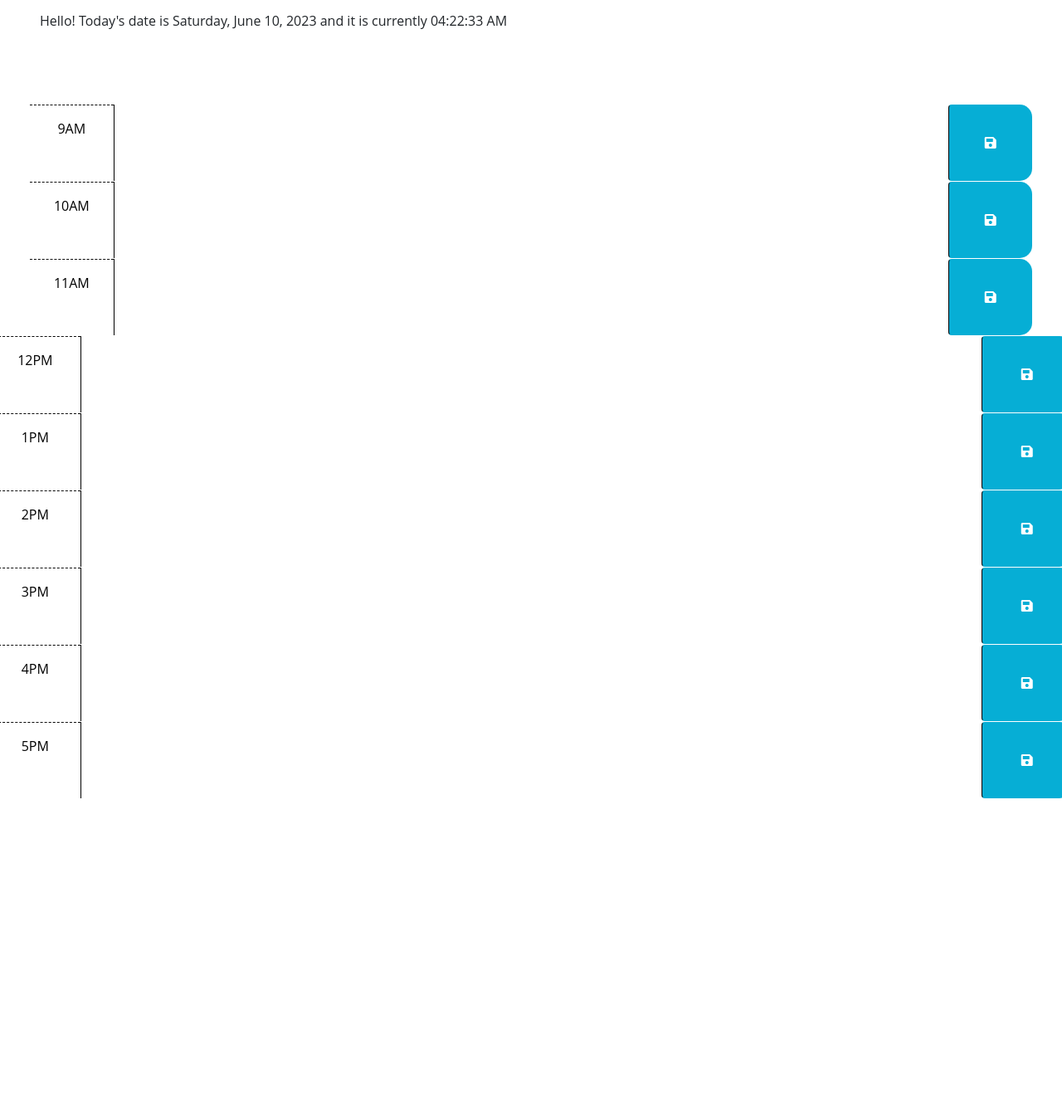
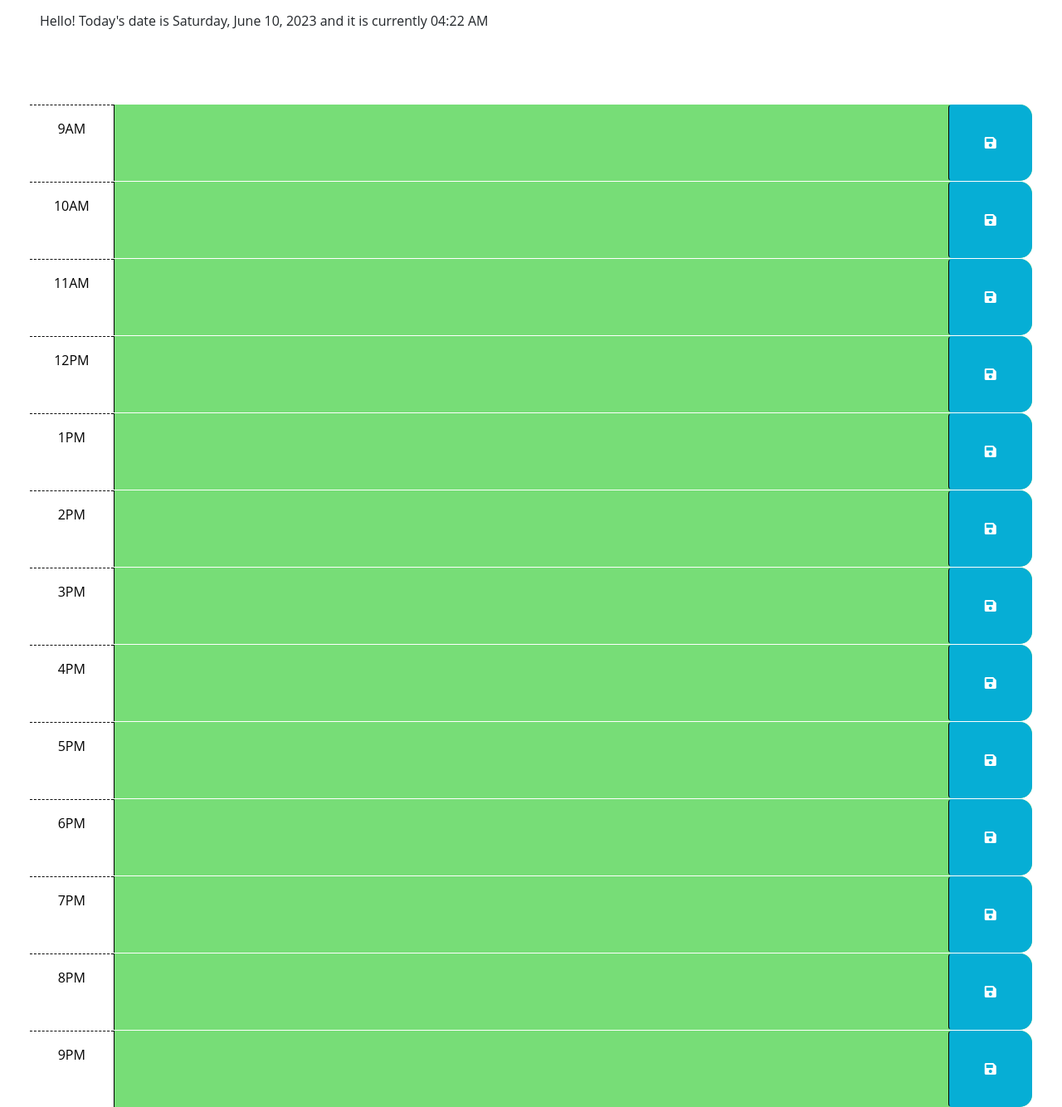
Before and after one commit to esanchez8k/challenge05-TPAPIs, a plain HTML site: page Develop/index.html in a window 1280 px wide. Shown: the part 166-1500 px from the top of the page at 83% size. Before the commit the page ends 1128 px from the top, so only its background shows below. Drawn offline with nearby package versions, Linux system fonts and the light colour scheme.

Commit message:
added functions to script.js file -- will deploy website

```diff
--- a/Develop/assets/script.js
+++ b/Develop/assets/script.js
@@ -1,33 +1,90 @@
 // Wrap all code that interacts with the DOM in a call to jQuery to ensure that
 // the code isn't run until the browser has finished rendering all the elements
 // in the html.
+
+const thelocale = {};
+  dayjs.locale(thelocale);
+
 $(function () {
+
+  //obtain the current hour
+  const currentHour = dayjs().format('H');
+
+
   // TODO: Add a listener for click events on the save button. This code should
   // use the id in the containing time-block as a key to save the user input in
   // local storage. HINT: What does `this` reference in the click listener
   // function? How can DOM traversal be used to get the "hour-x" id of the
   // time-block containing the button that was clicked? How might the id be
   // useful when saving the description in local storage?
-  //
+
+    function saveInput() {
+      $('.saveBtn').on('click', function() {
+        var timeBlock = $(this).parent().attr("id");
+        // Get the user input from the input field in the same time-block
+        var userInput = $(this).siblings(".description").val();
+        // Save the user input in local storage using the time-block id as the key
+        localStorage.setItem(timeBlock, userInput);
+      });
+    }
+
+    saveInput();
   // TODO: Add code to apply the past, present, or future class to each time
   // block by comparing the id to the current hour. HINTS: How can the id
   // attribute of each time-block be used to conditionally add or remove the
   // past, present, and future classes? How can Day.js be used to get the
   // current hour in 24-hour time?
-  //
+
+  function colorChange() {
+    $('.row time-block').each(function() {
+      const timeBlockHour = parseInt(this.id);
+      if (timeBlockHour < currentHour) {
+        $(this).removeClass("row time-block").addClass("past");
+      } else if (timeBlockHour === currentHour) {
+        $(this).removeClass("row time-block").addClass("present");
+      } else {
+        $(this).removeClass("row time-block").addClass("future");
+      }
+    });
+  }
+
+  function colorUpdate() {
+    $('.time-block').each(function() {
+      const timeblockHour = parseInt(this.id);
+      if (timeblockHour == currentHour) {
+        $(this).removeClass('past future').addClass('present');
+      } else if (timeblockHour < currentHour) {
+        $(this).removeClass('future present').addClass('past');
+      } else {
+        $(this).removeClass('past present').addClass('future');
+      }
+    });
+  }
+
+  colorChange();
+  colorUpdate();
+
   // TODO: Add code to get any user input that was saved in localStorage and set
   // the values of the corresponding textarea elements. HINT: How can the id
   // attribute of each time-block be used to do this?
-  //
+    $('.time-block').each(function() {
+        var timeBlockId = $(this).attr("id");
+        var savedInput = localStorage.getItem(timeBlockId);
+
+        // Set the value of the textarea based on the saved description
+        $(this).find(".description").val(savedInput);
+    });
+
   // TODO: Add code to display the current date in the header of the page.
   function updateTime() {
-    const dateElement = $('#date');
-    const timeElement = $('#time');
+    const dateEl = $('#date');
+    const timeEl = $('#time');
     const currentDate = dayjs().format('dddd, MMMM D, YYYY');
-    const currentTime = dayjs().format('hh:mm:ss A');
-    dateElement.text(currentDate);
-    timeElement.text(currentTime);
+    const currentTime = dayjs().format('hh:mm A');
+    dateEl.text(currentDate);
+    timeEl.text(currentTime);
   }
 
-  setInterval(updateTime, 1000);
+
+  setInterval(updateTime, 100);
 });
--- a/Develop/index.html
+++ b/Develop/index.html
@@ -42,7 +42,7 @@
         in the finished product. Remember to delete this comment once the
         code is implemented.
         -->
-      <div id="hour-9" class="row time-block">
+      <div id="09" class="row time-block">
         <div class="col-2 col-md-1 hour text-center py-3">9AM</div>
         <textarea class="col-8 col-md-10 description" rows="3"> </textarea>
         <button class="btn saveBtn col-2 col-md-1" aria-label="save">
@@ -50,7 +50,7 @@
         </button>
       </div>
 
-      <div id="hour-10" class="row time-block">
+      <div id="10" class="row time-block">
         <div class="col-2 col-md-1 hour text-center py-3">10AM</div>
         <textarea class="col-8 col-md-10 description" rows="3"> </textarea>
         <button class="btn saveBtn col-2 col-md-1" aria-label="save">
@@ -58,16 +58,16 @@
         </button>
       </div>
 
-      <div id="hour-11" class="row time-block">
+      <div id="11" class="row time-block">
         <div class="col-2 col-md-1 hour text-center py-3">11AM</div>
         <textarea class="col-8 col-md-10 description" rows="3"> </textarea>
         <button class="btn saveBtn col-2 col-md-1" aria-label="save">
           <i class="fas fa-save" aria-hidden="true"></i>
         </button>
       </div>
-    </div>
 
-      <div id="hour-13" class="row time-block">
+
+      <div id="13" class="row time-block">
         <div class="col-2 col-md-1 hour text-center py-3">12PM</div>
         <textarea class="col-8 col-md-10 description" rows="3"> </textarea>
         <button class="btn saveBtn col-2 col-md-1" aria-label="save">
@@ -75,7 +75,7 @@
         </button>
       </div>
 
-      <div id="hour-14" class="row time-block">
+      <div id="14" class="row time-block">
         <div class="col-2 col-md-1 hour text-center py-3">1PM</div>
         <textarea class="col-8 col-md-10 description" rows="3"> </textarea>
         <button class="btn saveBtn col-2 col-md-1" aria-label="save">
@@ -83,16 +83,15 @@
         </button>
       </div>
 
-      <div id="hour-15" class="row time-block">
+      <div id="15" class="row time-block">
         <div class="col-2 col-md-1 hour text-center py-3">2PM</div>
         <textarea class="col-8 col-md-10 description" rows="3"> </textarea>
         <button class="btn saveBtn col-2 col-md-1" aria-label="save">
           <i class="fas fa-save" aria-hidden="true"></i>
         </button>
       </div>
-    </div>
 
-    <div id="hour-16" class="row time-block">
+      <div id="16" class="row time-block">
         <div class="col-2 col-md-1 hour text-center py-3">3PM</div>
         <textarea class="col-8 col-md-10 description" rows="3"> </textarea>
         <button class="btn saveBtn col-2 col-md-1" aria-label="save">
@@ -100,7 +99,7 @@
         </button>
       </div>
 
-    <div id="hour-17" class="row time-block">
+      <div id="17" class="row time-block">
         <div class="col-2 col-md-1 hour text-center py-3">4PM</div>
         <textarea class="col-8 col-md-10 description" rows="3"> </textarea>
         <button class="btn saveBtn col-2 col-md-1" aria-label="save">
@@ -108,8 +107,43 @@
         </button>
       </div>
 
-    <div id="hour-18" class="row time-block">
+      <div id="18" class="row time-block">
         <div class="col-2 col-md-1 hour text-center py-3">5PM</div>
+        <textarea class="col-8 col-md-10 description" rows="3"> </textarea>
+        <button class="btn saveBtn col-2 col-md-1" aria-label="save">
+          <i class="fas fa-save" aria-hidden="true"></i>
+        </button>
+      </div>
+
+
+      <div id="19" class="row time-block">
+        <div class="col-2 col-md-1 hour text-center py-3">6PM</div>
+        <textarea class="col-8 col-md-10 description" rows="3"> </textarea>
+        <button class="btn saveBtn col-2 col-md-1" aria-label="save">
+          <i class="fas fa-save" aria-hidden="true"></i>
+        </button>
+      </div>
+
+
+      <div id="20" class="row time-block">
+        <div class="col-2 col-md-1 hour text-center py-3">7PM</div>
+        <textarea class="col-8 col-md-10 description" rows="3"> </textarea>
+        <button class="btn saveBtn col-2 col-md-1" aria-label="save">
+          <i class="fas fa-save" aria-hidden="true"></i>
+        </button>
+      </div>
+
+      <div id="21" class="row time-block">
+        <div class="col-2 col-md-1 hour text-center py-3">8PM</div>
+        <textarea class="col-8 col-md-10 description" rows="3"> </textarea>
+        <button class="btn saveBtn col-2 col-md-1" aria-label="save">
+          <i class="fas fa-save" aria-hidden="true"></i>
+        </button>
+      </div>
+
+
+      <div id="22" class="row time-block">
+        <div class="col-2 col-md-1 hour text-center py-3">9PM</div>
         <textarea class="col-8 col-md-10 description" rows="3"> </textarea>
         <button class="btn saveBtn col-2 col-md-1" aria-label="save">
           <i class="fas fa-save" aria-hidden="true"></i>
```
Lines whose indentation alone changed are shown as unchanged.
